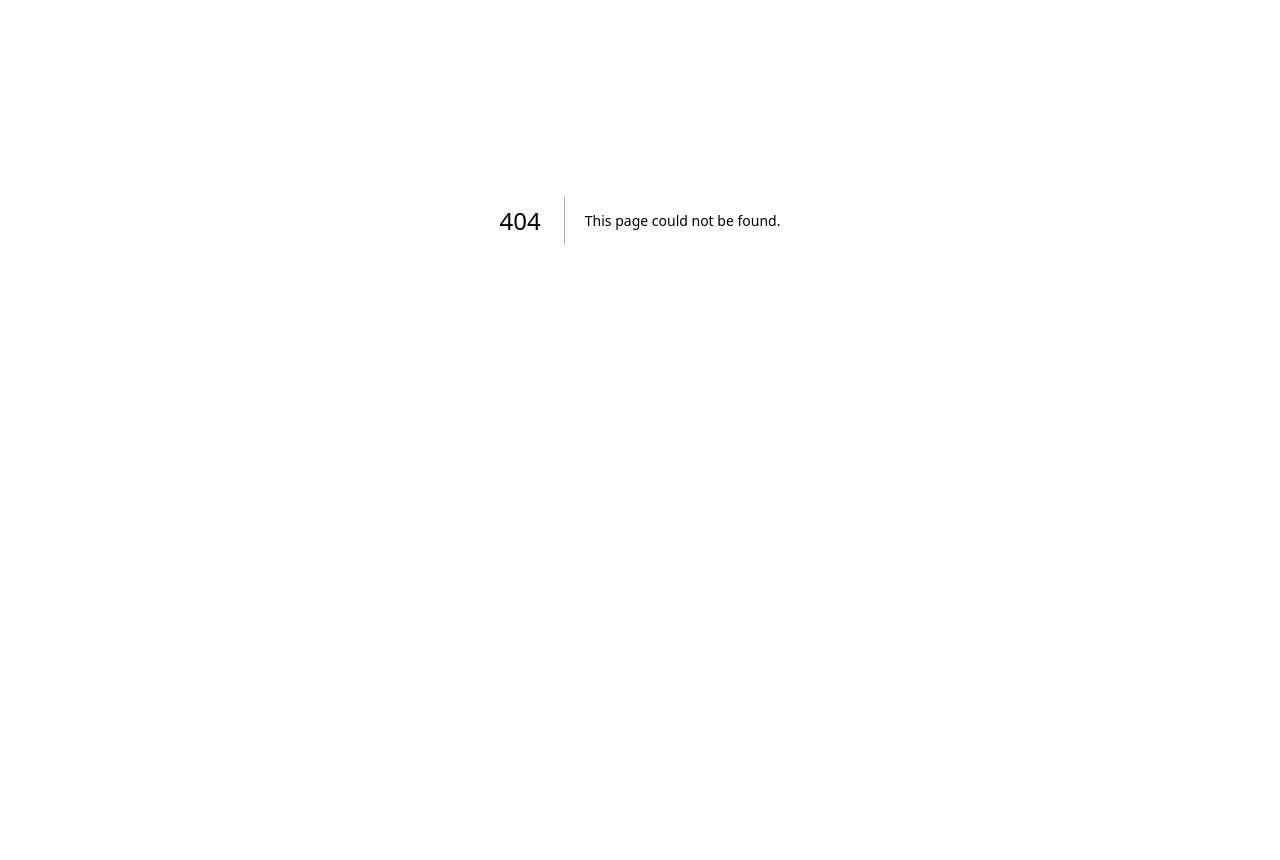
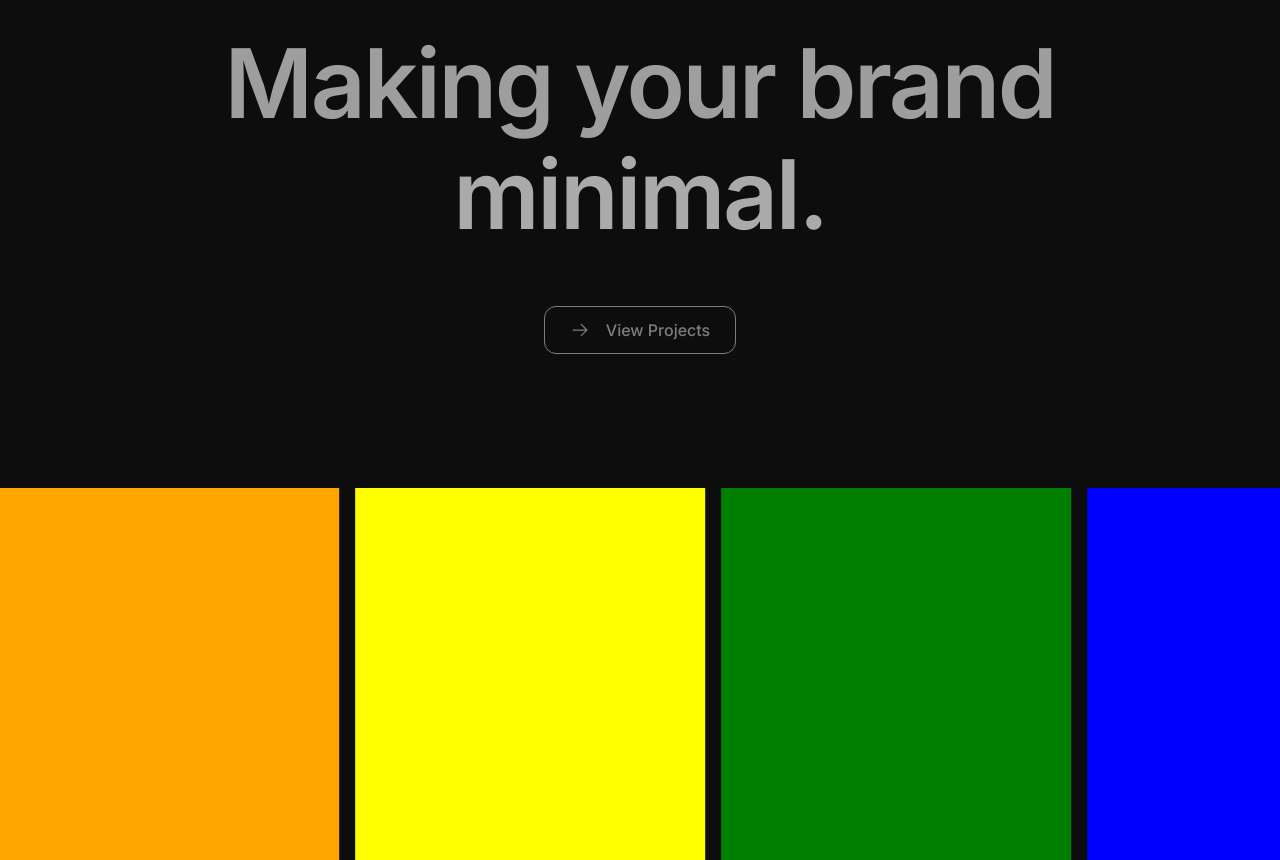
Before and after one commit to mosco98/playground, a Next.js app: page /hero/minimalistic in a window 1280 px wide. Before the commit this address had no page. Shown: the part 180-1040 px from the top of the page. Before the commit the page ends 800 px from the top, so only its background shows below. Built offline with nearby package versions, Linux system fonts and the light colour scheme.

Commit message:
added hero

```diff
--- /dev/null
+++ b/src/app/hero/minimalistic/page.tsx
@@ -0,0 +1,137 @@
+"use client";
+
+import { cn } from "@/lib/utils";
+import { AnimatePresence, motion } from "framer-motion";
+import { useEffect, useState } from "react";
+
+const TEXTS = ["unique.", "alluring.", "minimal."];
+
+const COLORS = [
+  "Red",
+  "Orange",
+  "Yellow",
+  "Green",
+  "Blue",
+  "Indigo",
+  "Violet",
+  "Pink",
+  "Brown",
+  "Black",
+  "White",
+  "Gray",
+  "Cyan",
+  "Magenta",
+  "Lime",
+  "Maroon",
+  "Navy",
+  "Olive",
+  "Teal",
+  "Purple"
+];
+
+const MinimalisticHeroPage = () => {
+  const [currentIndex, setCurrentIndex] = useState(0);
+  const [isButtonHovered, setIsButtonHovered] = useState(false);
+
+  useEffect(() => {
+    setInterval(() => {
+      setCurrentIndex((prev) => (prev + 1) % TEXTS.length);
+    }, 2000);
+
+    // return () => clearInterval(interval);
+  }, []);
+
+  const marqueeVariants = {
+    animate: {
+      x: [0, -5400],
+      transition: {
+        x: {
+          repeat: Infinity,
+          repeatType: "loop",
+          duration: 80,
+          ease: "linear"
+        }
+      }
+    }
+  };
+
+  return (
+    <section className="pt-52">
+      <div className="text-center text-[96px] font-semibold tracking-tight leading-[110px]">
+        <h1 className="relative z-20 text-white/60">Making your brand</h1>
+        <div className="relative h-28 flex items-center justify-center overflow-hidden">
+          <AnimatePresence initial={false} mode="popLayout">
+            {TEXTS.map((text, i) => {
+              if (currentIndex === i) {
+                return (
+                  <motion.h1
+                    initial={{
+                      y: i === 0 ? -60 : 60,
+                      opacity: 0
+                    }}
+                    animate={{ y: 0, opacity: 1 }}
+                    exit={{ y: i === 0 ? 60 : -60, opacity: 0 }}
+                    key={text}
+                    className="absolute text-white/65"
+                    transition={{
+                      duration: 0.7,
+                      type: "spring",
+                      bounce: 0.15,
+                      opacity: { duration: 0.15 }
+                    }}
+                    style={{ zIndex: i === 0 ? 20 : 10 }}
+                  >
+                    {text}
+                  </motion.h1>
+                );
+              }
+            })}
+          </AnimatePresence>
+        </div>
+
+        <div>
+          <button
+            className={cn(
+              "text-base tracking-normal flex-shrink-0 font-medium border border-[#7D7D7D] h-12 px-6 rounded-xl inline-flex items-center justify-center gap-4 relative overflow-hidden text-[#7D7D7D] group hover:text-[#0D0D0D] transition-all duration-300 ease-in-out w-48"
+            )}
+            onMouseOver={() => setIsButtonHovered(true)}
+            onMouseLeave={() => setIsButtonHovered(false)}
+          >
+            <svg
+              xmlns="http://www.w3.org/2000/svg"
+              className="w-5 h-5 z-10 group-hover:translate-x-16 transition-transform duration-300 ease-in-out"
+              fill="currentColor"
+              viewBox="0 0 256 256"
+            >
+              <path d="M221.66,133.66l-72,72a8,8,0,0,1-11.32-11.32L196.69,136H40a8,8,0,0,1,0-16H196.69L138.34,61.66a8,8,0,0,1,11.32-11.32l72,72A8,8,0,0,1,221.66,133.66Z" />
+            </svg>
+
+            <span className="group-hover:translate-x-full transition-transform duration-300 ease-in-out">
+              View Projects
+            </span>
+
+            <span className="absolute w-full h-full bg-[#7D7D7D] translate-y-full group-hover:translate-y-0 transition-all duration-300 ease-in-out"></span>
+          </button>
+        </div>
+      </div>
+
+      <div className="h-[500px] w-screen overflow-hidden max-w-full relative flex">
+        <motion.div
+          className="2xl:mt-48 mt-32 whitespace-nowrap will-change-transform w-full h-full flex items-center gap-4"
+          variants={marqueeVariants}
+          animate="animate"
+        >
+          {COLORS.map((color) => (
+            <div
+              key={color}
+              className="w-[350px] h-full flex-shrink-0"
+              style={{ background: color }}
+            ></div>
+          ))}
+        </motion.div>
+      </div>
+    </section>
+  );
+};
+
+export default MinimalisticHeroPage;
```
